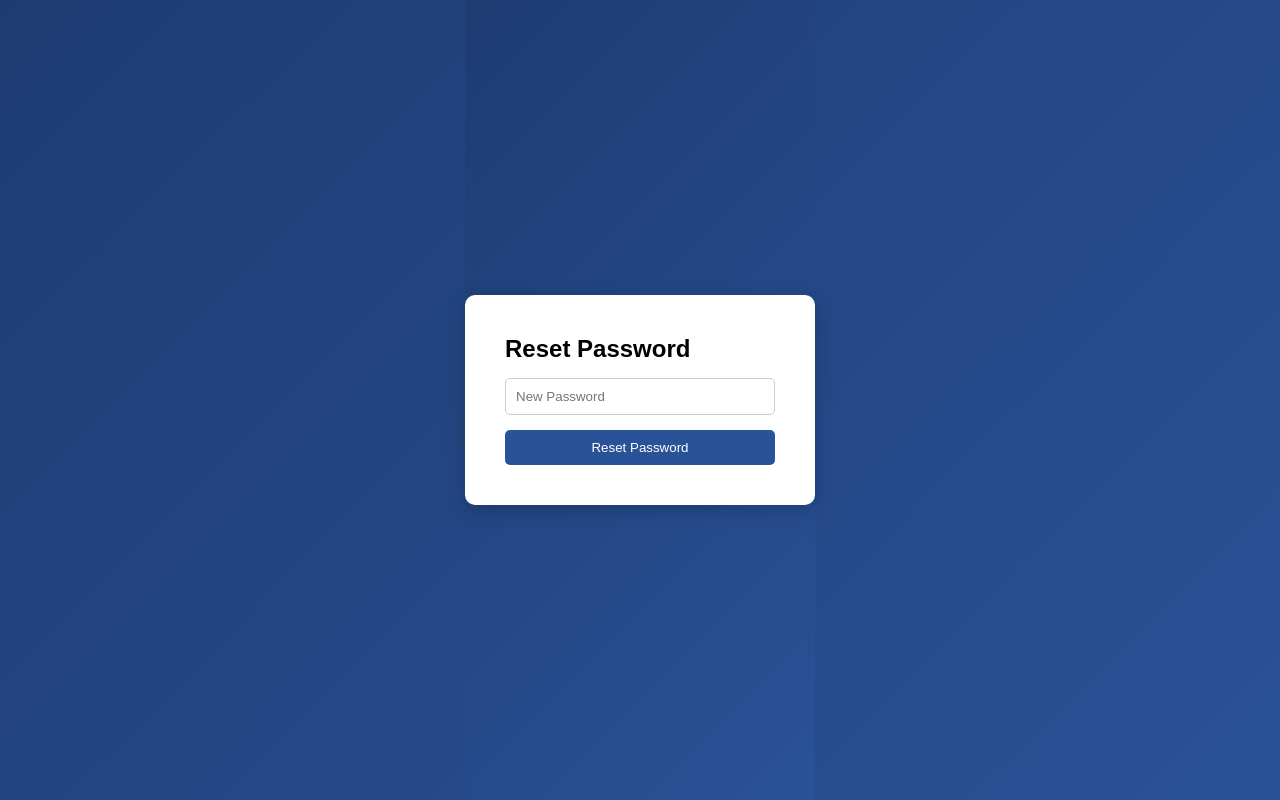
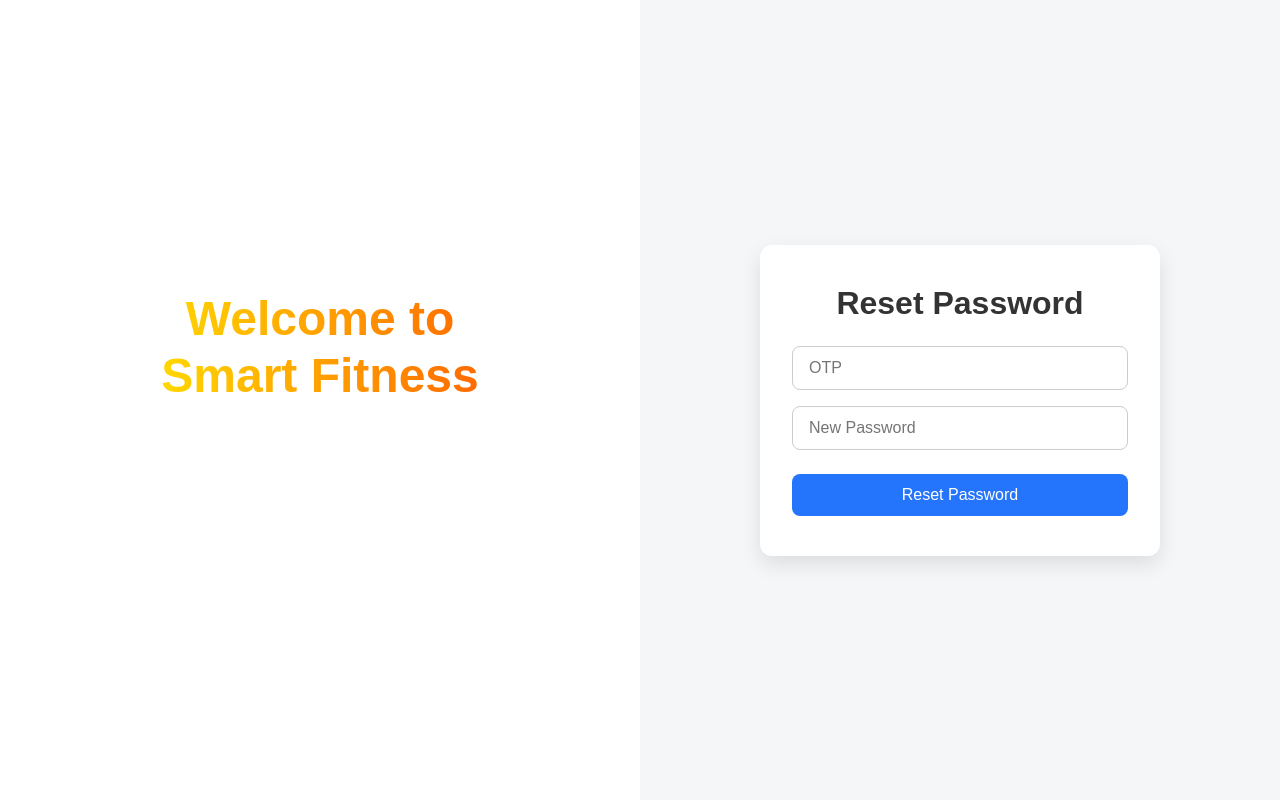
Before and after one commit to ShlokShrestha/GymPro-Fitness-Management-System, a React (Vite) app in the folder frontend/: page /reset-password in a window 1280 px wide. Built offline with nearby package versions, Linux system fonts and the light colour scheme.

Commit message:
fix: change in auth pages UI

```diff
--- a/frontend/src/index.css
+++ b/frontend/src/index.css
@@ -3,40 +3,6 @@
   padding: 0;
   box-sizing: border-box;
   font-family: Arial, sans-serif;
-}
-
-.auth-container {
-  height: 100vh;
-  display: flex;
-  justify-content: center;
-  align-items: center;
-  background: linear-gradient(135deg, #1e3c72, #2a5298);
-}
-
-.auth-card {
-  background: white;
-  padding: 40px;
-  border-radius: 10px;
-  width: 350px;
-  display: flex;
-  flex-direction: column;
-  gap: 15px;
-  box-shadow: 0 5px 20px rgba(0, 0, 0, 0.2);
-}
-
-.auth-card input,
-.auth-card select,
-.auth-card button {
-  padding: 10px;
-  border-radius: 5px;
-  border: 1px solid #ccc;
-}
-
-.auth-card button {
-  background: #2a5298;
-  color: white;
-  cursor: pointer;
-  border: none;
 }
 
 .dashboard {
@@ -56,17 +22,3 @@
   padding: 20px;
   background: #f4f6f9;
 }
-
-.cards {
-  display: grid;
-  grid-template-columns: repeat(auto-fit, minmax(200px, 1fr));
-  gap: 20px;
-  margin-top: 20px;
-}
-
-.card {
-  background: white;
-  padding: 20px;
-  border-radius: 10px;
-  box-shadow: 0 4px 10px rgba(0, 0, 0, 0.1);
-}
--- a/frontend/src/layouts/AuthLayout.tsx
+++ b/frontend/src/layouts/AuthLayout.tsx
@@ -1,9 +1,22 @@
 import { Outlet } from "react-router";
+import "./authlayout.css";
 
 export default function AuthLayout() {
   return (
     <div className="auth-container">
-      <Outlet />
+      <div className="auth-left">
+        <h1>
+          Welcome to <br />
+          Smart Fitness
+        </h1>
+        <p>
+          Track your workouts, achieve your fitness goals, and stay motivated
+          every day.
+        </p>
+      </div>
+      <div className="auth-right">
+        <Outlet />
+      </div>
     </div>
   );
 }
--- /dev/null
+++ b/frontend/src/layouts/authlayout.css
@@ -0,0 +1,69 @@
+.auth-container {
+  display: flex;
+  height: 100vh;
+  font-family: "Segoe UI", Tahoma, Geneva, Verdana, sans-serif;
+}
+.auth-left {
+  flex: 1;
+  position: relative;
+  display: flex;
+  flex-direction: column;
+  justify-content: center;
+  align-items: center;
+  text-align: center;
+  padding: 2rem;
+  color: white;
+  overflow: hidden;
+  background:
+    linear-gradient(rgba(0, 0, 0, 0.7)),
+    url("../assets/background-gym.jpg") center/cover no-repeat;
+  border-radius: 0 0 0 0;
+}
+.auth-left h1 {
+  font-size: clamp(2rem, 5vw, 3rem);
+  font-weight: bold;
+  background: linear-gradient(90deg, #ffd700, #ff6a00); /* Yellow → Orange */
+  -webkit-background-clip: text;
+  -webkit-text-fill-color: transparent;
+  margin-bottom: 1rem;
+  line-height: 1.2;
+}
+
+.auth-left p {
+  font-size: clamp(1rem, 2.5vw, 1.2rem);
+  margin-bottom: 2rem;
+  line-height: 1.5;
+}
+
+.auth-left img {
+  max-width: 80%;
+  border-radius: 12px;
+  box-shadow: 0 10px 20px rgba(0, 0, 0, 0.3);
+}
+
+.auth-right {
+  flex: 1;
+  display: flex;
+  justify-content: center;
+  align-items: center;
+  background-color: #f4f6f8;
+  padding: 2rem;
+}
+
+/* Responsive */
+@media (max-width: 768px) {
+  .auth-container {
+    flex-direction: column;
+  }
+
+  .auth-left,
+  .auth-right {
+    flex: none;
+    width: 100%;
+    padding: 1rem;
+  }
+
+  .auth-left img {
+    max-width: 100%;
+  }
+}
--- a/frontend/src/pages/auth/ForgotPassword.tsx
+++ b/frontend/src/pages/auth/ForgotPassword.tsx
@@ -1,22 +1,33 @@
 import { useState } from "react";
 import API from "../../api/axios";
+import "./auth.css";
+import { useNavigate } from "react-router";
 
 export default function ForgotPassword() {
+  const navigate = useNavigate();
   const [email, setEmail] = useState("");
 
   const handleSubmit = async (e: any) => {
     e.preventDefault();
-    await API.post("/auth/forgot-password", { email });
-    alert("Reset link sent to email");
+    try {
+      const response = await API.post("/auth/forgotPassword", { email });
+      if (response.status === 200) {
+        alert("Reset link sent to email");
+        navigate("/reset-password");
+      }
+    } catch (err) {
+      alert("Failed to send reset link");
+    }
   };
 
   return (
-    <div className="auth-container">
-      <form className="auth-card" onSubmit={handleSubmit}>
-        <h2>Forgot Password</h2>
+    <div className="auth-card">
+      <h2>Forgot Password</h2>
+      <form onSubmit={handleSubmit}>
         <input
           type="email"
           placeholder="Enter your email"
+          value={email}
           required
           onChange={(e) => setEmail(e.target.value)}
         />
--- a/frontend/src/pages/auth/Login.tsx
+++ b/frontend/src/pages/auth/Login.tsx
@@ -1,6 +1,7 @@
 import { useState } from "react";
 import { useNavigate, Link } from "react-router";
 import API from "../../api/axios";
+import "./auth.css";
 
 export default function Login() {
   const [form, setForm] = useState({ email: "", password: "" });
@@ -19,27 +20,31 @@ export default function Login() {
   };
 
   return (
-    <div className="auth-container">
-      <form className="auth-card" onSubmit={handleSubmit}>
-        <h2>Login</h2>
+    <div className="auth-card">
+      <h2>Login</h2>
+      <form onSubmit={handleSubmit}>
         <input
           type="email"
           placeholder="Email"
+          value={form.email}
           required
           onChange={(e) => setForm({ ...form, email: e.target.value })}
         />
         <input
           type="password"
           placeholder="Password"
+          value={form.password}
           required
           onChange={(e) => setForm({ ...form, password: e.target.value })}
         />
         <button type="submit">Login</button>
+      </form>
+      <div className="auth-links">
         <Link to="/forgot-password">Forgot Password?</Link>
         <p>
-          Don't have account? <Link to="/signup">Signup</Link>
+          Don't have an account? <Link to="/signup">Signup</Link>
         </p>
-      </form>
+      </div>
     </div>
   );
 }
--- a/frontend/src/pages/auth/ResetPassword.tsx
+++ b/frontend/src/pages/auth/ResetPassword.tsx
@@ -1,22 +1,35 @@
 import { useState } from "react";
 import API from "../../api/axios";
+import "./auth.css";
 
 export default function ResetPassword() {
+  const [otp, setOtp] = useState("");
   const [password, setPassword] = useState("");
 
   const handleSubmit = async (e: any) => {
     e.preventDefault();
-    await API.post("/auth/reset-password", { password });
-    alert("Password Reset Successful");
+    try {
+      await API.post("/auth/resetPassword", { otp, password });
+      alert("Password Reset Successful");
+    } catch (err) {
+      alert("Failed to reset password");
+    }
   };
 
   return (
-    <div className="auth-container">
-      <form className="auth-card" onSubmit={handleSubmit}>
-        <h2>Reset Password</h2>
+    <div className="auth-card">
+      <h2>Reset Password</h2>
+      <form onSubmit={handleSubmit}>
+        <input
+          placeholder="OTP"
+          value={otp}
+          required
+          onChange={(e) => setOtp(e.target.value)}
+        />
         <input
           type="password"
           placeholder="New Password"
+          value={password}
           required
           onChange={(e) => setPassword(e.target.value)}
         />
--- /dev/null
+++ b/frontend/src/pages/auth/auth.css
@@ -0,0 +1,71 @@
+.auth-card {
+  background-color: white;
+  padding: 2.5rem 2rem;
+  border-radius: 12px;
+  box-shadow: 0 8px 20px rgba(0, 0, 0, 0.1);
+  max-width: 400px;
+  width: 100%;
+  text-align: center;
+}
+
+.auth-card h2 {
+  margin-bottom: 1.5rem;
+  color: #333;
+  font-size: 2rem;
+}
+
+.auth-card input {
+  width: 100%;
+  padding: 0.75rem 1rem;
+  margin-bottom: 1rem;
+  border-radius: 8px;
+  border: 1px solid #ccc;
+  font-size: 1rem;
+  transition: border-color 0.3s;
+}
+
+.auth-card input:focus {
+  outline: none;
+  border-color: #2575fc;
+  box-shadow: 0 0 5px rgba(37, 117, 252, 0.3);
+}
+
+.auth-card button {
+  width: 100%;
+  padding: 0.75rem;
+  background: #2575fc;
+  color: white;
+  font-size: 1rem;
+  border: none;
+  border-radius: 8px;
+  cursor: pointer;
+  margin-top: 0.5rem;
+  transition:
+    background 0.3s,
+    transform 0.2s;
+}
+
+.auth-card button:hover {
+  background: #145ce6;
+  transform: translateY(-2px);
+}
+
+.auth-links {
+  margin-top: 1rem;
+  font-size: 0.9rem;
+}
+
+.auth-links a {
+  color: #2575fc;
+  text-decoration: none;
+  transition: color 0.3s;
+}
+
+.auth-links a:hover {
+  color: #145ce6;
+}
+
+.auth-links p {
+  margin-top: 0.5rem;
+  color: #555;
+}
--- /dev/null
+++ b/frontend/src/router/ProtectedRoute.tsx
@@ -0,0 +1,14 @@
+import { Navigate } from "react-router";
+
+export default function ProtectedRoute({ children, role }: any) {
+  const token = localStorage.getItem("token");
+  const userRole = localStorage.getItem("role");
+
+  if (!token) {
+    return <Navigate to="/" replace />;
+  }
+  if (role && userRole !== role) {
+    return <Navigate to="/dashboard/user" replace />;
+  }
+  return children;
+}
--- /dev/null
+++ b/frontend/src/router/publicRoute.tsx
@@ -0,0 +1,17 @@
+import { Navigate } from "react-router";
+
+export default function PublicRoute({ children }: any) {
+  const token = localStorage.getItem("token");
+  const role = localStorage.getItem("role");
+
+  // If token exists → prevent going back to login
+  if (token) {
+    return role === "admin" ? (
+      <Navigate to="/dashboard/admin" replace />
+    ) : (
+      <Navigate to="/dashboard/user" replace />
+    );
+  }
+
+  return children;
+}
--- a/frontend/src/router/router.tsx
+++ b/frontend/src/router/router.tsx
@@ -7,11 +7,17 @@ import ForgotPassword from "../pages/auth/ForgotPassword";
 import ResetPassword from "../pages/auth/ResetPassword";
 import AdminDashboard from "../pages/admin/AdminDashboard";
 import UserDashboard from "../pages/user/UserDashboard";
+import ProtectedRoute from "./ProtectedRoute";
+import PublicRoute from "./publicRoute";
 
 const router = createBrowserRouter([
   {
     path: "/",
-    element: <AuthLayout />,
+    element: (
+      <PublicRoute>
+        <AuthLayout />
+      </PublicRoute>
+    ),
     children: [
       { index: true, element: <Login /> },
       { path: "signup", element: <Signup /> },
@@ -21,10 +27,28 @@ const router = createBrowserRouter([
   },
   {
     path: "/dashboard",
-    element: <DashboardLayout />,
+    element: (
+      <ProtectedRoute>
+        <DashboardLayout />
+      </ProtectedRoute>
+    ),
     children: [
-      { path: "admin", element: <AdminDashboard /> },
-      { path: "user", element: <UserDashboard /> },
+      {
+        path: "admin",
+        element: (
+          <ProtectedRoute role="admin">
+            <AdminDashboard />
+          </ProtectedRoute>
+        ),
+      },
+      {
+        path: "user",
+        element: (
+          <ProtectedRoute role="user">
+            <UserDashboard />
+          </ProtectedRoute>
+        ),
+      },
     ],
   },
 ]);
```
Also changed, not shown: frontend/src/pages/auth/Signup.tsx (+14 -5 lines), 1 other file (tests, documents, lock files or other folders).
